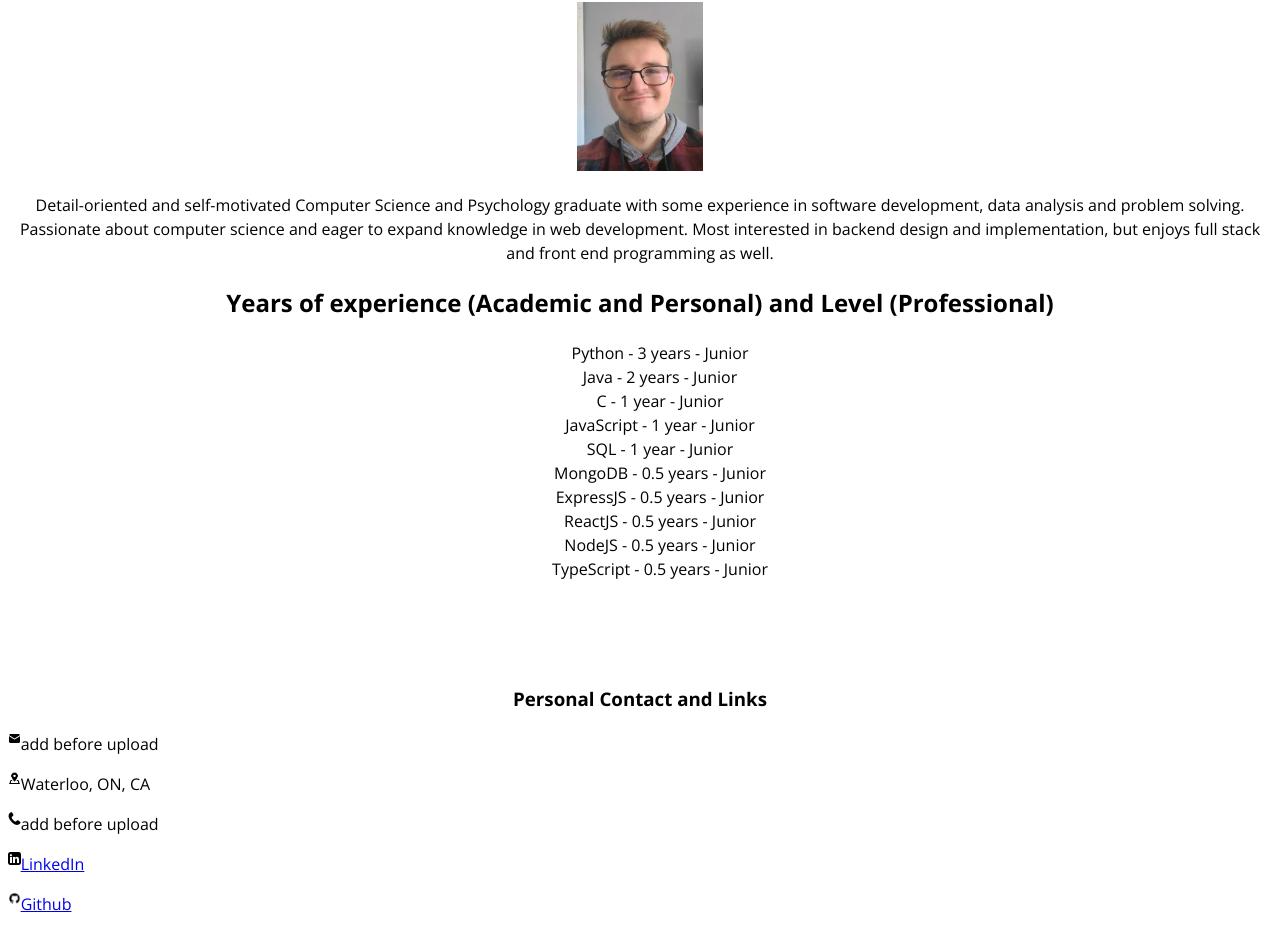
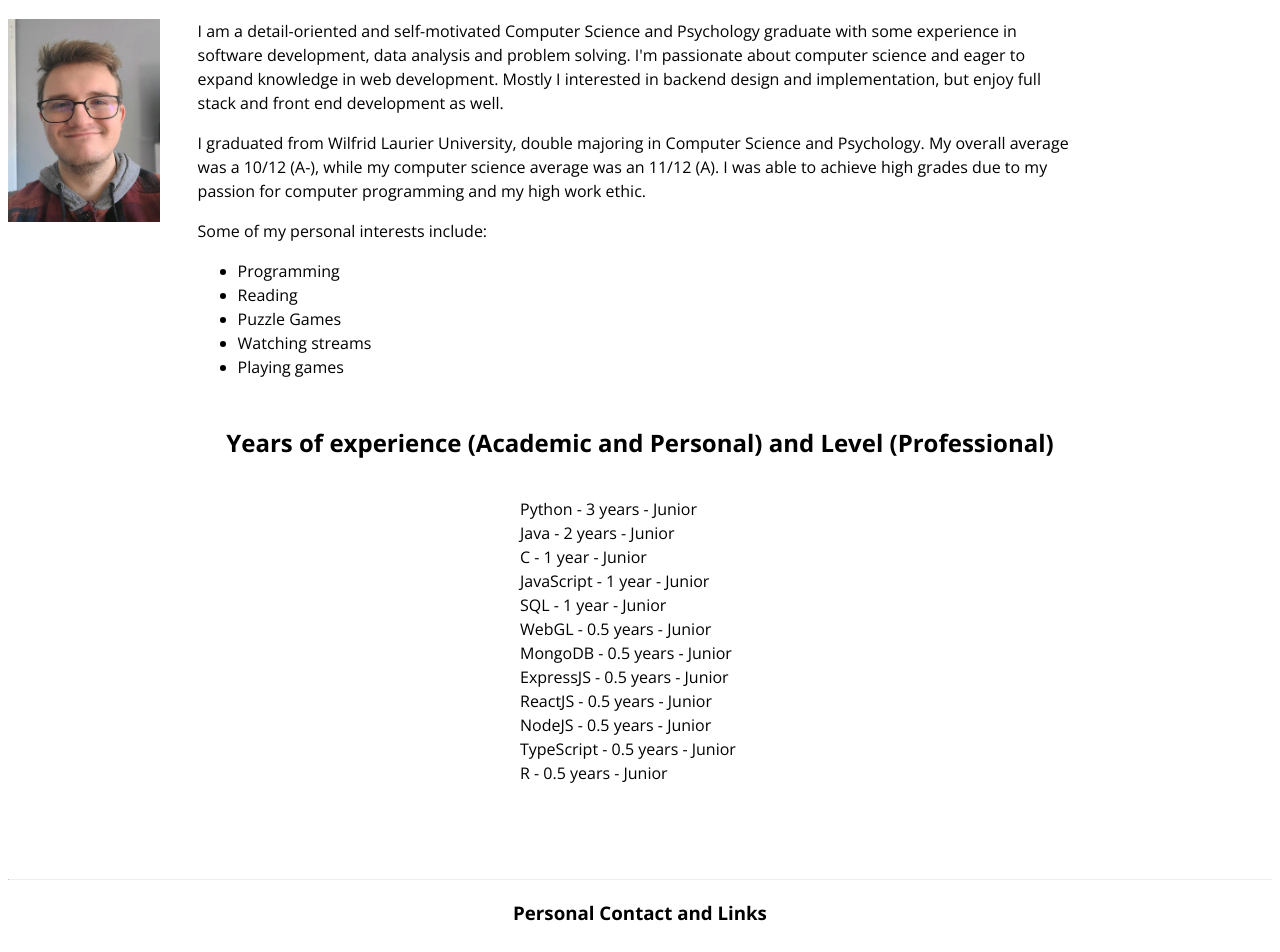
Before and after one commit to DerekMarshall855/myportfolio, a React (Create React App) app: page /about_me in a window 1280 px wide. Shown: the part 296-1248 px from the top of the page. Before the commit the page ends 1220 px from the top, so only its background shows below. Built offline with nearby package versions, Linux system fonts and the light colour scheme.

Commit message:
Fix css, add info to pages

```diff
--- a/public/styles.css
+++ b/public/styles.css
@@ -8,11 +8,17 @@
 
 :root {
   --main-color: #769fcd;
+  --background-color: black;
   --text-color: #777;
   --neutral-color: #fff;
 }
 
 /* GENERAL */
+
+html, body {
+  max-width: 100%;
+  overflow-x: hidden;
+}
 
 body {
   font-family: 'Open Sans', 'Helvetica Neue', 'Helvetica', 'Arial', sans-serif;
@@ -37,8 +43,8 @@ font-size: 16px;
 }
 
 hr {
-  border-top: rgb(73, 73, 73);
-  width: 90%;
+  border-top: black;
+  width: 100%;
 }
 
 
@@ -80,7 +86,7 @@ color: black;
 
 /* Header */
 .header {
-  /* background-color: #b9d7ea; */
+  background-color: #b9d7ea;
   color: black;
   text-align: center;
   max-width: 100%;
@@ -91,31 +97,71 @@ color: black;
 .footer {
   /* background-color: #b9d7ea; */
   color: black;
-  display: inline-block;
   width: 100%;
   max-height: 50%;
+  margin-left: auto;
+  margin-right: auto;
+  text-align: center;
 }
 
 .footer h3 {
-  text-align: center;
+  margin-left: auto;
+  margin-right: auto;
+  width: 16em;
 }
 
-.footer p a {
-  text-align: left;
-  float: right;
+.footer p {
+  margin-right: 2%;
+  display: inline-block;
+}
+
+.footer a {
+  margin-right: 2%;
+  display: inline-block;
 }
 
 .footer img {
-  float: left;
+  max-width: 2%;
+  max-height: 10%;
+  margin-right: 10px;
+  display: inline-block;
 }
 
 /*Home page*/
 
+.Home-header {
+  padding: 70px 0;
+  color:black;
+  vertical-align: middle;
+  text-align: center;
+  margin-left: auto;
+  margin-right: auto;
+}
+
 .Home-container {
   padding: 70px 0;
   color:black;
+  vertical-align: middle;
   text-align: center;
-  vertical-align: middle;
+  display: grid;
+  grid-template-columns: repeat(auto-fit, minmax(500px, 1fr));
+  gap: 10px;
+}
+
+.Home-container h1, h2 {
+  text-align: center;
+  display: inline-block;
+}
+
+.Home-container p {
+  margin-left: auto;
+  margin-right: auto;
+  width: 30em;
+}
+
+.Home-container img {
+  max-width: 50%;
+  max-height: 50%;
 }
 
 /*About Me*/
@@ -125,12 +171,29 @@ color: black;
   color:black;
   text-align: center;
   vertical-align: middle;
+  margin-left: auto;
+  margin-right: auto
+}
+
+.Me-container p {
+  text-align: left;
+  margin-left: 15%;
+  margin-right: 15%;
+}
+
+.Me-container h2 {
+  margin-top: 30px;
+  text-align: center;
+}
+
+.Me-container h2, h3 {
+  text-align: center;
 }
 
 .Me-container img {
-  width: 10%;
-  height: 10%;
-  align-items: left;
+  max-width: 12%;
+  max-height: 12%;
+  float: left
 }
 
 /*About Website*/
@@ -138,8 +201,13 @@ color: black;
 .Site-container {
   padding: 70px 0;
   color:black;
-  text-align: center;
+  text-align: left;
   vertical-align: middle;
+}
+
+.Site-container p {
+  margin-left: 10%;
+  margin-right: 10%;
 }
 
 /* 404 */
@@ -147,6 +215,7 @@ color: black;
 .notFound {
   padding: 70px 0;
   color:black;
+  font-size: 3em;
   text-align: center;
   vertical-align: middle;
 }
@@ -155,7 +224,10 @@ color: black;
 .Experience-list {
   position: relative;
   background-color: white;
-  text-align: center;
+  text-align: left;
+  margin-left: auto;
+  margin-right: auto;
+  width: 20em;
 }
 
 .Experience-list ul {
--- a/src/Components/footer.tsx
+++ b/src/Components/footer.tsx
@@ -13,8 +13,8 @@ const defaultContainerProps = {
     city: <p>Waterloo, ON, CA</p>,
     linkedin: <a href='https://www.linkedin.com/in/derekmarshall855/'>LinkedIn</a>,
     github: <a href='https://github.com/derekmarshall855'>Github</a>,
-    email: <p>add before upload</p>,
-    phone: <p>add before upload</p>
+    email: <p>derekmarshall855@gmail.com</p>,
+    phone: <p>519 369 7459</p>
 };
 
 //Default Typings
@@ -23,11 +23,11 @@ function Footer({ heading, city, linkedin, github, email, phone }: ContainerProp
 return (
     <div className="footer">
         <h3>{heading}</h3>
-        <img src={emailimg} width="1%" height="10%" alt="email png"/>{email}
-        <img src={cityimg} width="1%" height="10%" alt="city png"/>{city}
-        <img src={phoneimg} width="1%" height="10%" alt="phone png"/>{phone}
-        <img src={linkedinimg} width="1%" height="10%" alt="linkedin png"/>  {linkedin}<p/>
-        <img src={githubimg} width="1%" height="10%" alt="github png"/>  {github}
+        <img src={emailimg} alt="email png"/>{email}
+        <img src={cityimg} alt="city png"/>{city}
+        <img src={phoneimg}  alt="phone png"/>{phone}
+        <img src={linkedinimg} alt="linkedin png"/>  {linkedin}<p/>
+        <img src={githubimg} alt="github png"/>  {github}
     </div>
 );
 }
--- a/src/Components/image_link.tsx
+++ b/src/Components/image_link.tsx
@@ -10,7 +10,7 @@ type imageProps = {
 export const imageLink = ({header, image_link, web_link, desc}: imageProps) => <div>
     <h3>{header}</h3>
     <a href={web_link}>
-        <img src={image_link} alt="Failed to load" width="40%" height="10%"/>
+        <img src={image_link} alt="Failed to load"/>
     </a>
     <p>{desc}</p>
 
--- a/src/Components/main.tsx
+++ b/src/Components/main.tsx
@@ -17,6 +17,7 @@ const Main = () => {
         <Router>
             <Header />
             <NavBar />
+            <hr/>
                 <div className="page">
                     <Switch>
                         <Route exact path="/" component={Home} />
@@ -26,6 +27,7 @@ const Main = () => {
                         <Redirect to="/404" />
                     </Switch>
                 </div>
+            <hr/>
             <Footer />
         </Router>
     )
--- a/src/Pages/about_me.tsx
+++ b/src/Pages/about_me.tsx
@@ -20,13 +20,29 @@ class About_Me extends React.Component {
             <div className="Me-container">
                 <h3>About Me</h3>
                 <ImageLink image_link={selfie} web_link='https://www.linkedin.com/in/derekmarshall855/'/>
-                <p>Detail-oriented and self-motivated Computer
+                <p> I am a detail-oriented and self-motivated Computer
                     Science and Psychology graduate with some experience in
                     software development, data analysis and problem
-                    solving. Passionate about computer science and
-                    eager to expand knowledge in web development. Most interested in
-                    backend design and implementation, but enjoys full stack and front end
-                    programming as well.
+                    solving. I'm passionate about computer science and
+                    eager to expand knowledge in web development. Mostly I interested in
+                    backend design and implementation, but enjoy full stack and front end
+                    development as well.
+                </p>
+                <p>
+                    I graduated from Wilfrid Laurier University, double majoring in Computer Science and Psychology.
+                    My overall average was a 10/12 (A-), while my computer science average was an 11/12 (A).
+                    I was able to achieve high grades due to my passion for computer programming and my
+                    high work ethic.
+                </p>
+                <p>
+                    Some of my personal interests include:
+                        <ul>
+                            <li>Programming</li>
+                            <li>Reading</li>
+                            <li>Puzzle Games</li>
+                            <li>Watching streams</li>
+                            <li>Playing games</li>
+                        </ul>
                 </p>
                 <h2>Years of experience (Academic and Personal) and Level (Professional)</h2>
                 <LangaugeList   languages={['Python - 3 years - Junior',
@@ -34,11 +50,13 @@ class About_Me extends React.Component {
                                             'C - 1 year - Junior',
                                             'JavaScript - 1 year - Junior',
                                             'SQL - 1 year - Junior',
+                                            'WebGL - 0.5 years - Junior',
                                             'MongoDB - 0.5 years - Junior',
                                             'ExpressJS - 0.5 years - Junior',
                                             'ReactJS - 0.5 years - Junior',
                                             'NodeJS - 0.5 years - Junior',
-                                            'TypeScript - 0.5 years - Junior']}
+                                            'TypeScript - 0.5 years - Junior',
+                                            'R - 0.5 years - Junior']}
                                 renderNames={(item: string)=><div>{item}</div>} />
             </div>
 
--- a/src/Pages/about_website.tsx
+++ b/src/Pages/about_website.tsx
@@ -18,13 +18,16 @@ class About_Site extends React.Component {
                     This website was designed and built from scratch by me, Derek Marshall.
                     It uses TypeScript and React to create a dynamic web page. Some custom components
                     were designed in typescript, such as "ImageLink" which allowed me to quickly and easily
-                    create images with imbedded links (Such as the selfie on the AboutMe Page).
-
-                    <br/>
-                    <br/>
+                    create images with imbedded links (Such as the selfie on the AboutMe Page) with optional
+                    header and description variables.
+                </p>
+                <p>
                     The home page contains links to some of my other projects github pages, which show knowledge
                     in use of MongoDB, Express, Node, React, Python, Javascript, WebGL and more. The footer on the
                     bottom of each page contains a link to my github for a better overview of all the projects I have completed.
+                    The About Me tab includes a person description, link to my linkedin, and a short summary of all the languages
+                    I have learned throughout my education and person pursuits within computer science.
+
                 </p>
             </div>
 
--- a/src/Pages/home.tsx
+++ b/src/Pages/home.tsx
@@ -24,9 +24,11 @@ import sudoku from './images/sudoku.png';
 class Home extends React.Component {
     render() {
         return (
+            <div className="Home-header">
+                <h1>Home</h1>
+                <h2>Past Projects (Academic and Personal)</h2>
                 <div className="Home-container">
-                <h1>Home</h1>
-                <h2>Past Projects (Images are Github links)</h2>
+
                     <ImageLink header="MyDynamicScheduler"
                     image_link={calendar}
                     web_link="https://github.com/DerekMarshall855/MyDynamicScheduler"
@@ -51,7 +53,7 @@ class Home extends React.Component {
                     />
                     <ImageLink header="Robot Slime Fun Time Game"
                     image_link={game_title}
-                web_link="https://github.com/DerekMarshall855/CP468-Term-Project"
+                    web_link="https://github.com/DerekMarshall855/GDU-Jam-5"
                     desc="Game created over one weekend using GDScript and the Godot game engine. First game
                     ever made. Worked in a group with one other friend. Built for the GDU-5 Game jam."
                     />
@@ -90,6 +92,8 @@ class Home extends React.Component {
                     desc="Uses the AC3 algorithm and python to solve sudoku puzzles."
                     />
                 </div>
+            </div>
+
 
         );
     }
--- a/src/Pages/not_found.tsx
+++ b/src/Pages/not_found.tsx
@@ -9,7 +9,7 @@ class NotFoundPage extends React.Component {
     render() {
         return (
             <div className="notFound">
-                <p>PAGE NOT FOUND</p>
+                <p>404 - PAGE NOT FOUND</p>
             </div>
 
         );
```
Lines whose indentation alone changed are shown as unchanged.
